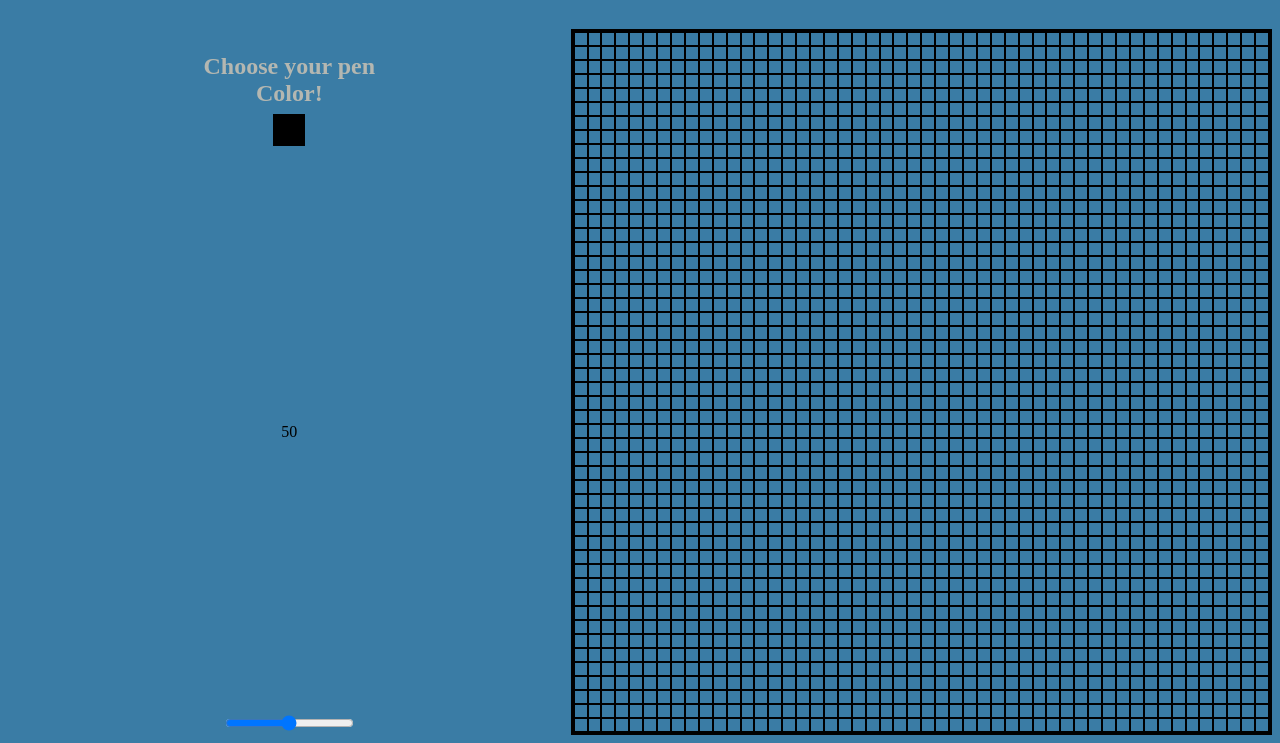
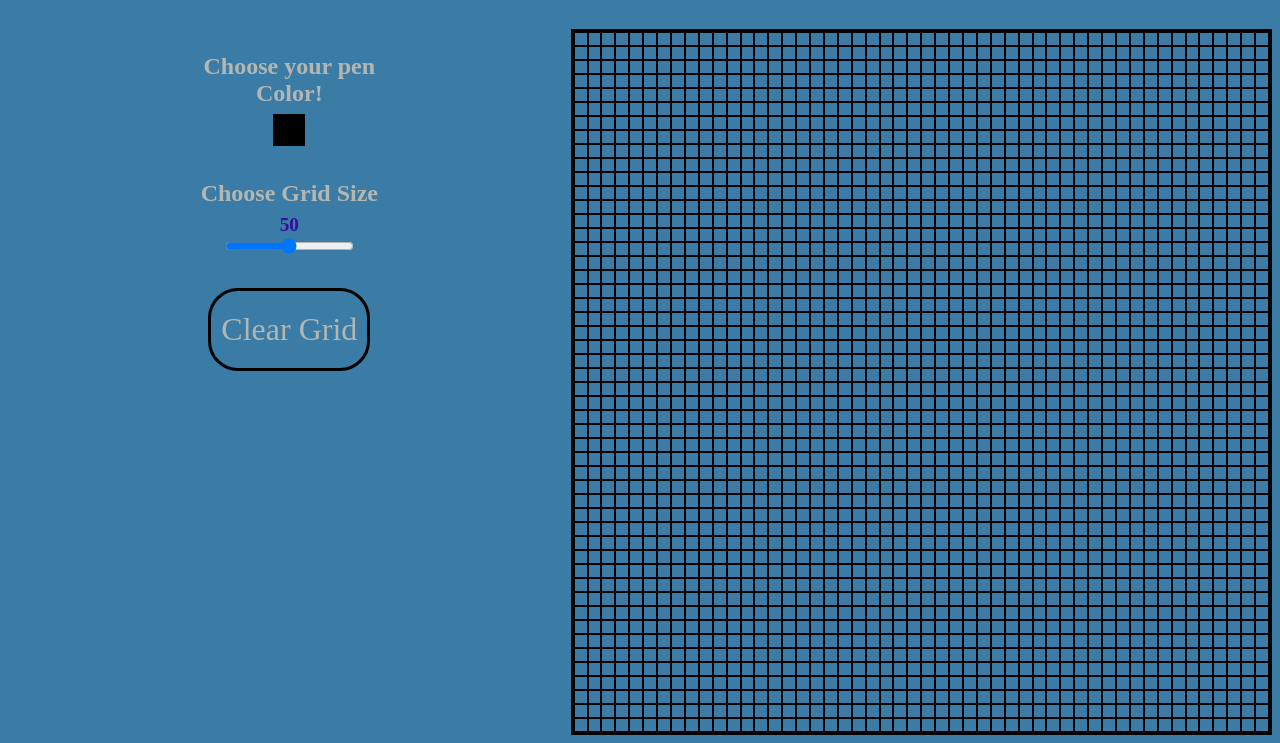
Before and after one commit to AlexanderBoulos10/Etch-a-Sketch-TOP-, a plain HTML site: page index.html in a window 1280 px wide. Shown: the part 90-833 px from the top of the page. Drawn offline with Linux system fonts and the light colour scheme.

Commit message:
Added clear grid functionality

```diff
--- a/index.html
+++ b/index.html
@@ -16,10 +16,12 @@
           <p>Choose your pen Color!</p>
           <input type="color" class="colorPicker" />
         </div>
-        <div class="sliderValue">
-          <span>50</span>
-        </div>
-        <div class="rangeContainer">
+        <div>
+          <div class="sliderValue">
+            <p>Choose Grid Size</p>
+            <span>50</span>
+          </div>
+          <div class="rangeContainer"></div>
           <input
             type="range"
             min="1"
@@ -28,6 +30,7 @@
             steps="1"
             id="myRange" />
         </div>
+        <button class="clear">Clear Grid</button>
       </div>
       <div class="container"></div>
     </section>
--- a/script.js
+++ b/script.js
@@ -1,7 +1,7 @@
 const rangeInput = document.querySelector("#myRange");
 const sliderValue = document.querySelector("span");
 const container = document.querySelector(".container");
-const applyButton = document.querySelector("button");
+const clearButton = document.querySelector(".clear");
 let initialGrid = 50;
 let cells = 0;
 
@@ -21,7 +21,6 @@ function startingGrid(size) {
 }
 
 function createGrid() {
-  startingGrid(initialGrid);
   rangeInput.oninput = () => {
     deleteGrid(container);
     let rangeValue = rangeInput.value;
@@ -43,7 +42,7 @@ function createGrid() {
 }
 
 function deleteGrid(container) {
-  while (container.firstChild) {
+  while (container.firstChild != null) {
     container.removeChild(container.firstChild);
   }
 }
@@ -58,4 +57,13 @@ function colorGrid() {
   }
 }
 
+clearButton.addEventListener("click", () => {
+  console.log("clicked");
+  let bgColor = "rgb(58, 124, 165)";
+  for (let i = 0; i < rangeInput.value * rangeInput.value; i++) {
+    cells[i].style.backgroundColor = bgColor;
+  }
+});
+
+startingGrid(initialGrid);
 createGrid();
--- a/styles.css
+++ b/styles.css
@@ -37,12 +37,20 @@ input[type="color"]::-webkit-color-swatch {
     color: #b4b7b1;
 }
 
+.sliderValue{
+    margin-top: 30px;
+    font-size: 1.2rem;
+    color: #3a0ca3;
+    font-weight: 700;
+}
+
 .userInteractions{
     margin: 0 10rem;
     display: flex;
     flex-direction: column;
     align-items: center;
-    justify-content: space-between;
+    justify-content: flex-start;
+    text-align: center;
 }
 
 div.container {
@@ -64,3 +72,20 @@ div.container {
     border: 1px solid black;
     flex-grow: 1;
 }
+
+.clear{
+    margin-top: 30px;
+    font-size: 2rem;
+    color: #b4b7b1;
+    font-family: 'Times New Roman', Times, serif;
+    background-color: rgb(58, 124, 165);
+    padding: 20px 10px;
+    border: 3px solid black;
+    border-radius: 30px;
+    transition: background-color 0.25s;
+}
+
+.clear:hover{
+    background-color: #255572 ;
+    cursor: pointer;
+}
```
